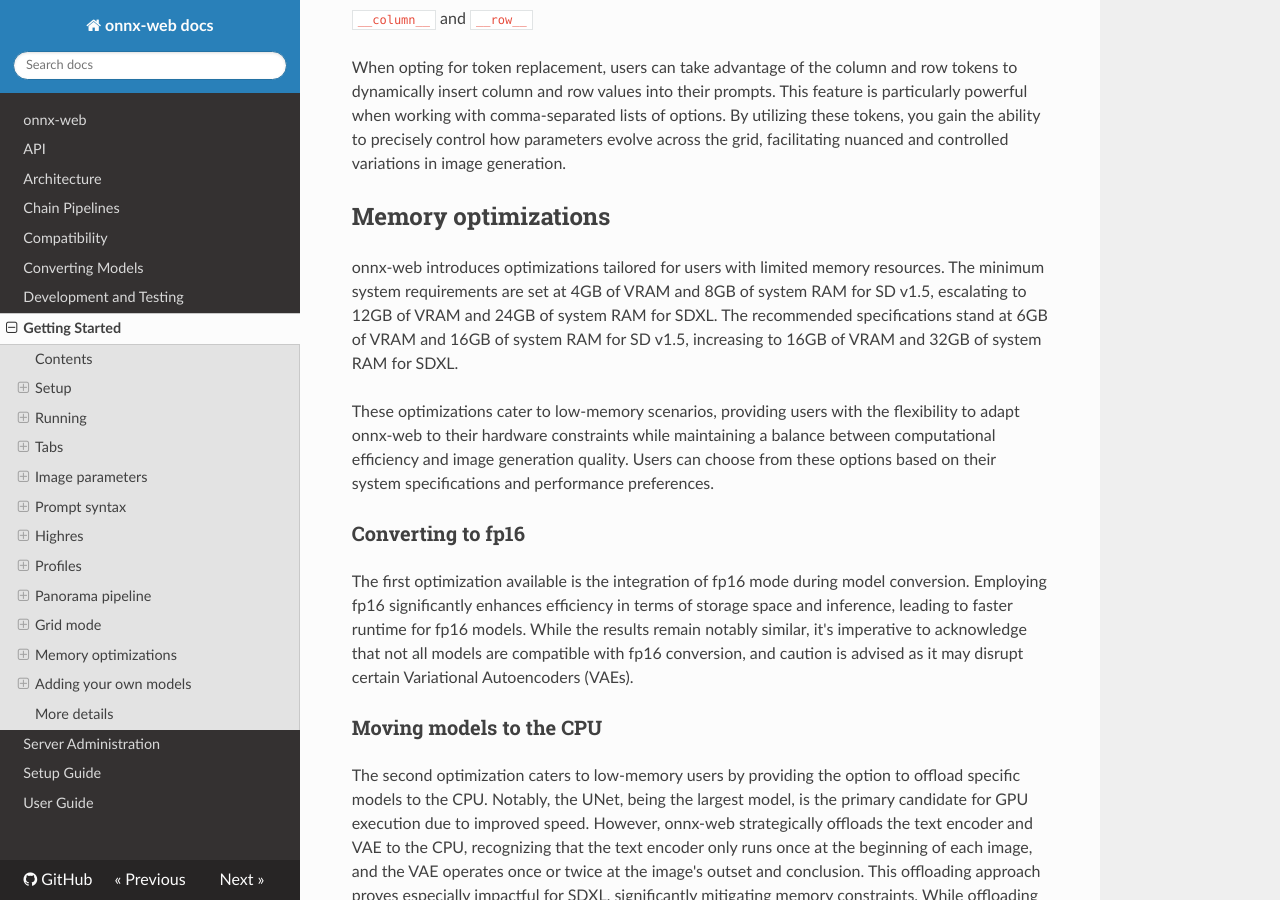
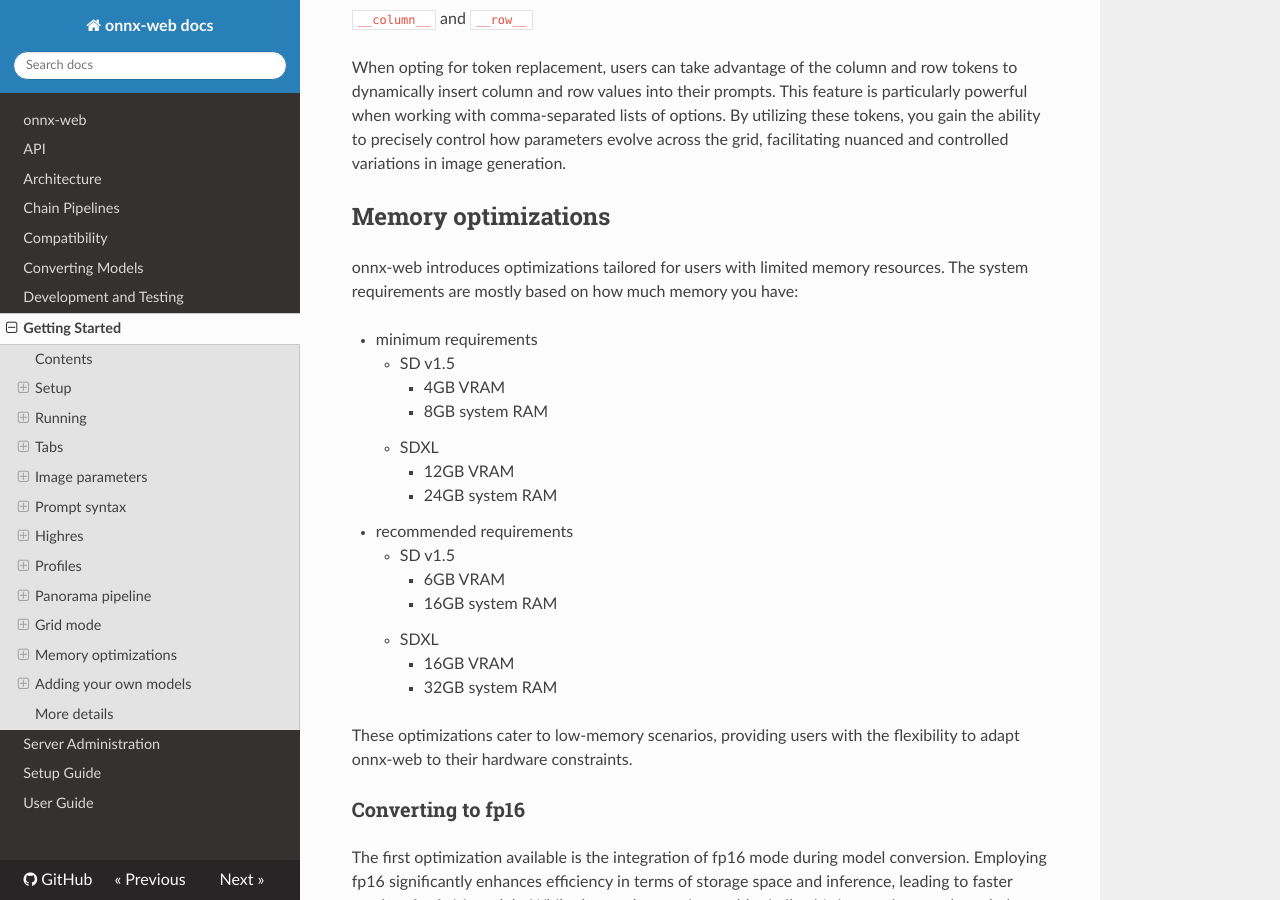
Before and after one commit to ssube/onnx-web, an MkDocs documentation site: the page built from docs/getting-started.md, in a window 1280 px wide and 900 px high, scrolled down 12061 px. Built offline with MkDocs 1.6.1, drawn with Linux system fonts in a browser that asks for light colours; nearby versions of some CDN libraries.

Commit message:
break hardware recommendations out of paragraph

```diff
--- a/docs/getting-started.md
+++ b/docs/getting-started.md
@@ -446,14 +446,26 @@
 
 ## Memory optimizations
 
-onnx-web introduces optimizations tailored for users with limited memory resources. The minimum system requirements
-are set at 4GB of VRAM and 8GB of system RAM for SD v1.5, escalating to 12GB of VRAM and 24GB of system RAM for SDXL.
-The recommended specifications stand at 6GB of VRAM and 16GB of system RAM for SD v1.5, increasing to 16GB of VRAM and
-32GB of system RAM for SDXL.
+onnx-web introduces optimizations tailored for users with limited memory resources. The system requirements are mostly
+based on how much memory you have:
+
+- minimum requirements
+  - SD v1.5
+    - 4GB VRAM
+    - 8GB system RAM
+  - SDXL
+    - 12GB VRAM
+    - 24GB system RAM
+- recommended requirements
+  - SD v1.5
+    - 6GB VRAM
+    - 16GB system RAM
+  - SDXL
+    - 16GB VRAM
+    - 32GB system RAM
 
 These optimizations cater to low-memory scenarios, providing users with the flexibility to adapt onnx-web to their
-hardware constraints while maintaining a balance between computational efficiency and image generation quality. Users
-can choose from these options based on their system specifications and performance preferences.
+hardware constraints.
 
 ### Converting to fp16
 
```
